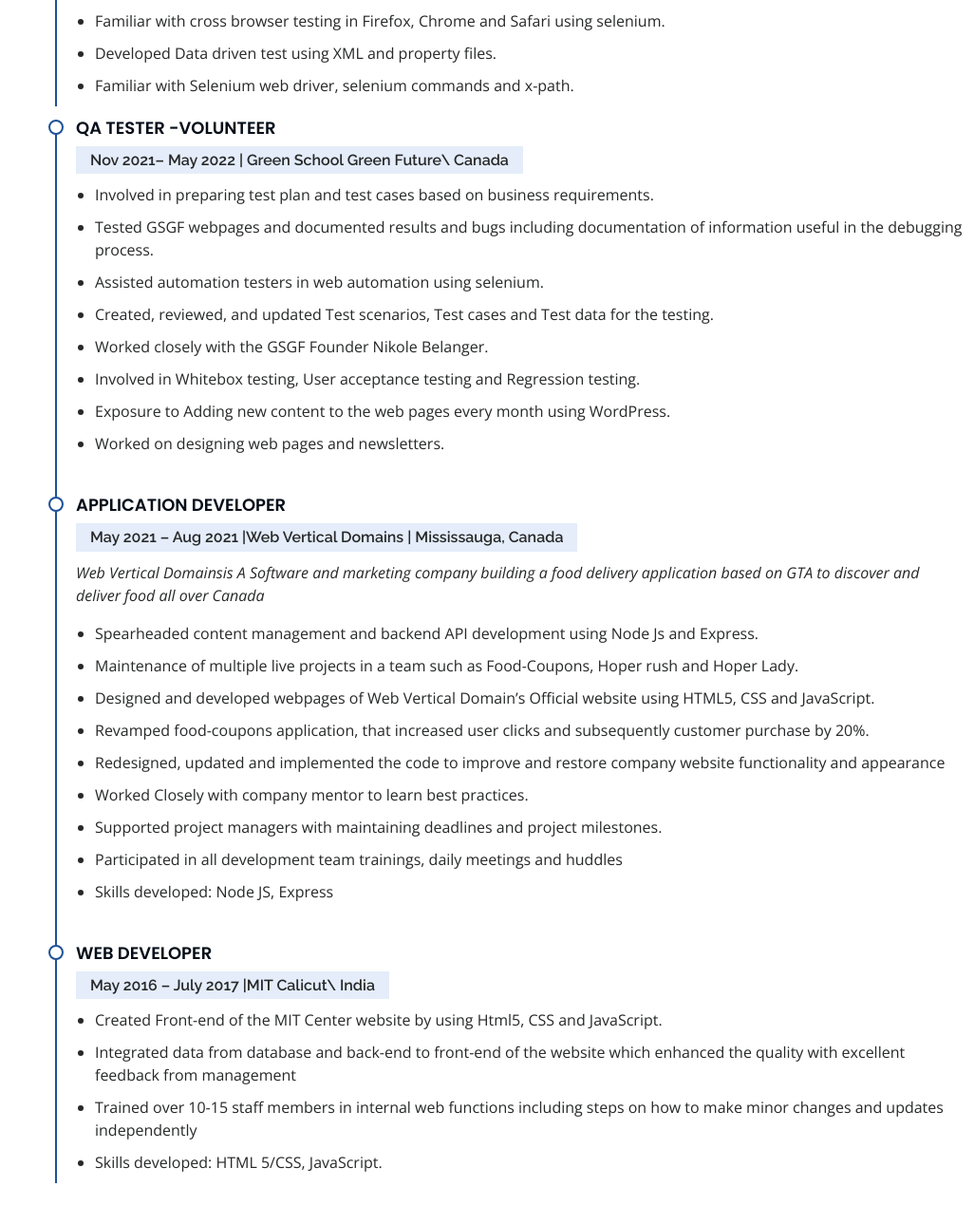
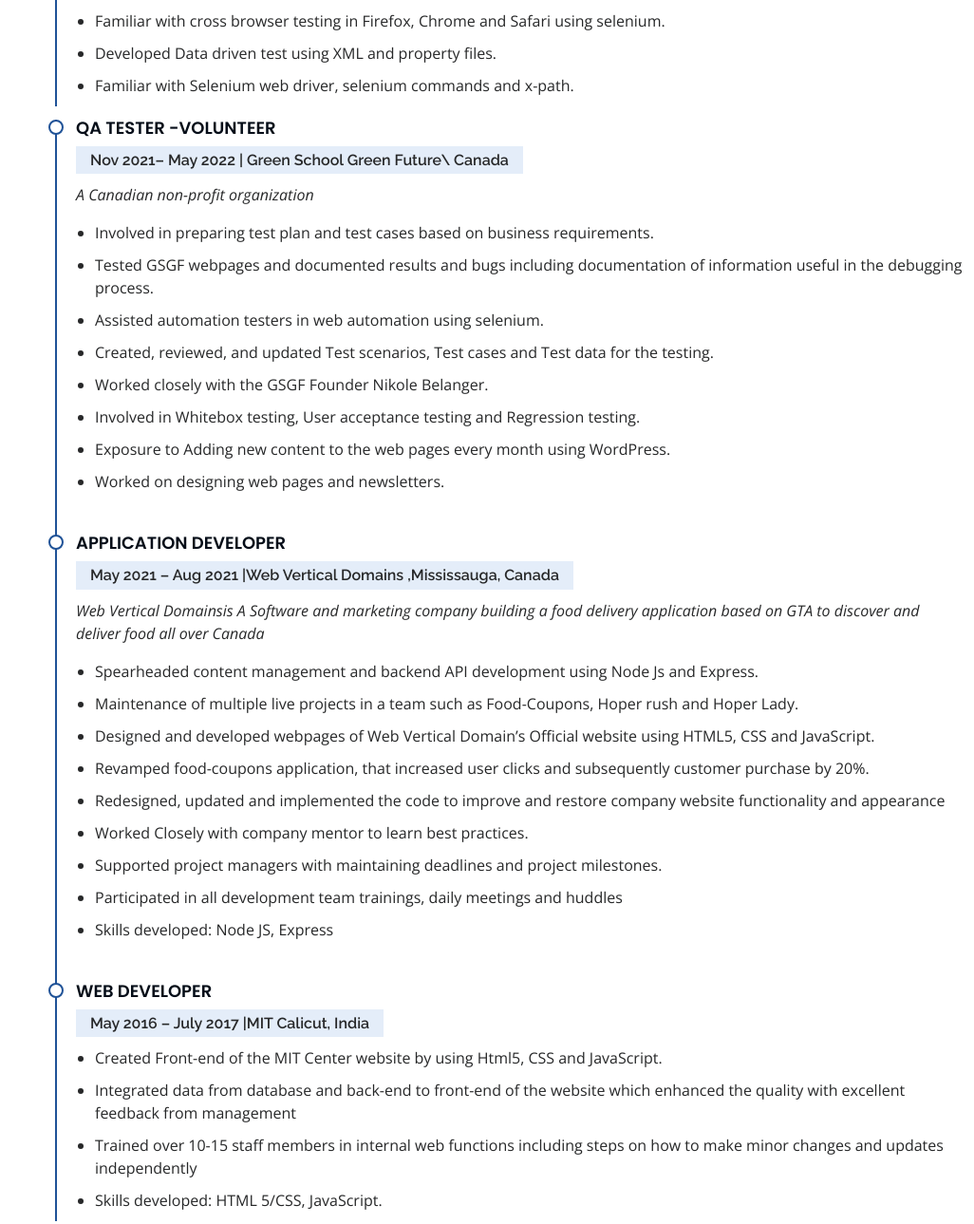
Before and after one commit to Vachana1992/QA_Portfolio, a plain HTML site: page index.html in a window 1280 px wide. Shown: the part 3466-4755 px from the top of the page at 95% size, without its empty margins (254-1280 px from the left). Drawn offline with nearby package versions, Linux system fonts and the light colour scheme.

Commit message:
Update index.html

```diff
--- a/index.html
+++ b/index.html
@@ -342,7 +342,7 @@
         <div class="resume-item">
               <h4>QA Tester -Volunteer </h4>
               <h5>Nov 2021– May 2022 | Green School Green Future\ Canada</h5>
-              <!-- <p><em>Web Vertical Domains | Mississauga, Canada</em></p> -->
+             <p><em>A Canadian non-profit organization  </em></p>
               <ul>
                 <li>Involved in preparing test plan and test cases based on business requirements.</li>
 <li>Tested GSGF webpages and documented results and bugs including documentation of information useful in the debugging process.</li>
@@ -360,7 +360,7 @@
             <!-- <h3 class="resume-title">Education</h3> -->
             <div class="resume-item">
               <h4>Application Developer</h4>
-              <h5>May 2021 – Aug 2021 |Web Vertical Domains | Mississauga, Canada </h5>
+              <h5>May 2021 – Aug 2021 |Web Vertical Domains ,Mississauga, Canada </h5>
 
               <p><em>Web Vertical Domainsis A Software and marketing company building a food delivery application based on GTA to
                 discover and deliver food all over Canada</em></p>
@@ -408,7 +408,7 @@
             </div> -->
             <div class="resume-item">
               <h4>WEB DEVELOPER </h4>
-              <h5>May 2016 – July 2017 |MIT Calicut\ India</h5>
+              <h5>May 2016 – July 2017 |MIT Calicut, India</h5>
               <!-- <p><em></em></p> -->
               <ul>
                 <li>Created Front-end of the MIT Center website by using Html5, CSS and JavaScript.</li>
```
